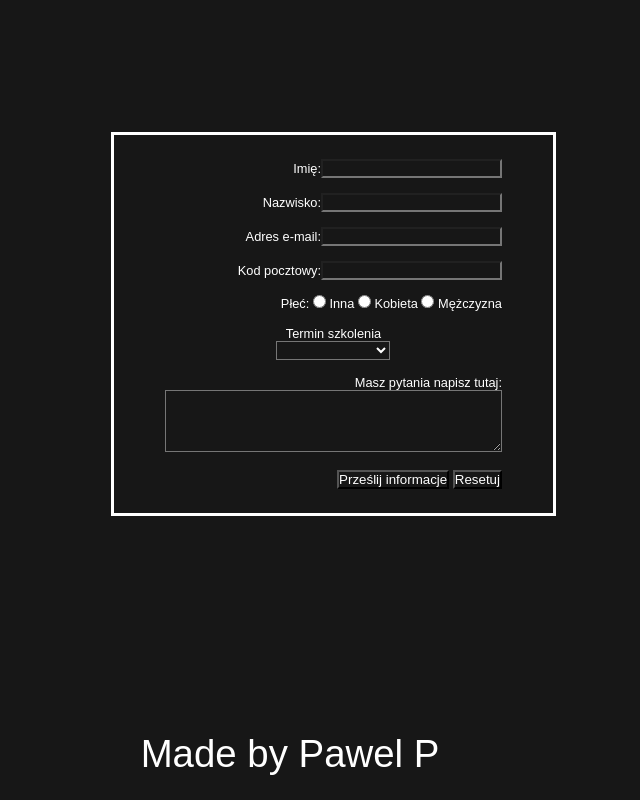
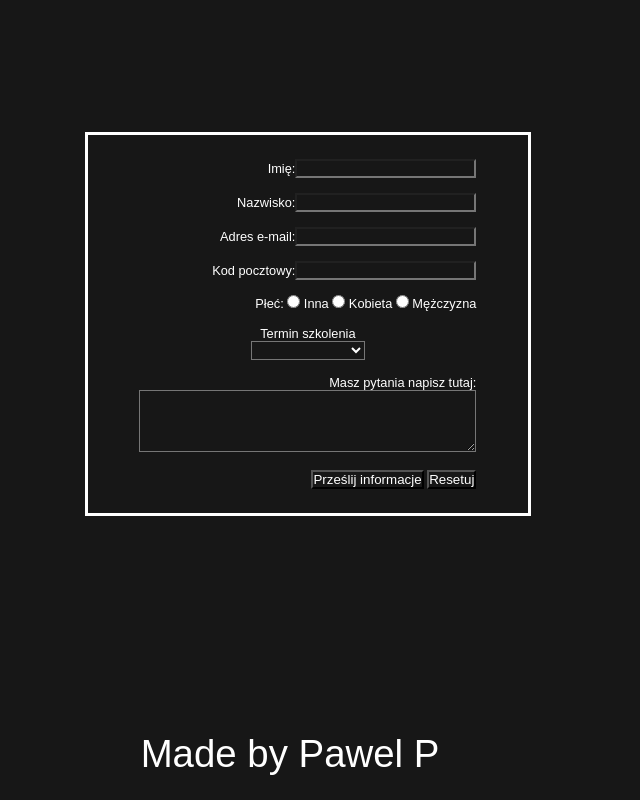
Before and after one commit to Fenrir-cloud/fenrir-cloud.github.io, a plain HTML site: page Forms/index.html in a window 1280 px wide. Shown: the part 1996-2796 px from the top of the page, without its empty margins (350-990 px from the left). Drawn offline with Linux system fonts and the light colour scheme.

Commit message:
Update istyle.css

```diff
--- a/Forms/css/istyle.css
+++ b/Forms/css/istyle.css
@@ -267,8 +267,8 @@
     fieldset
     {
         border: 0.3vw solid #ffffff;
-        margin-left: 36vw;
-        margin-right: 37vw;
+        margin-left: 34vw;
+        margin-right: 35vw;
         margin-bottom: 24vh;
         text-align: right;
         padding-right: 4vw;
```
